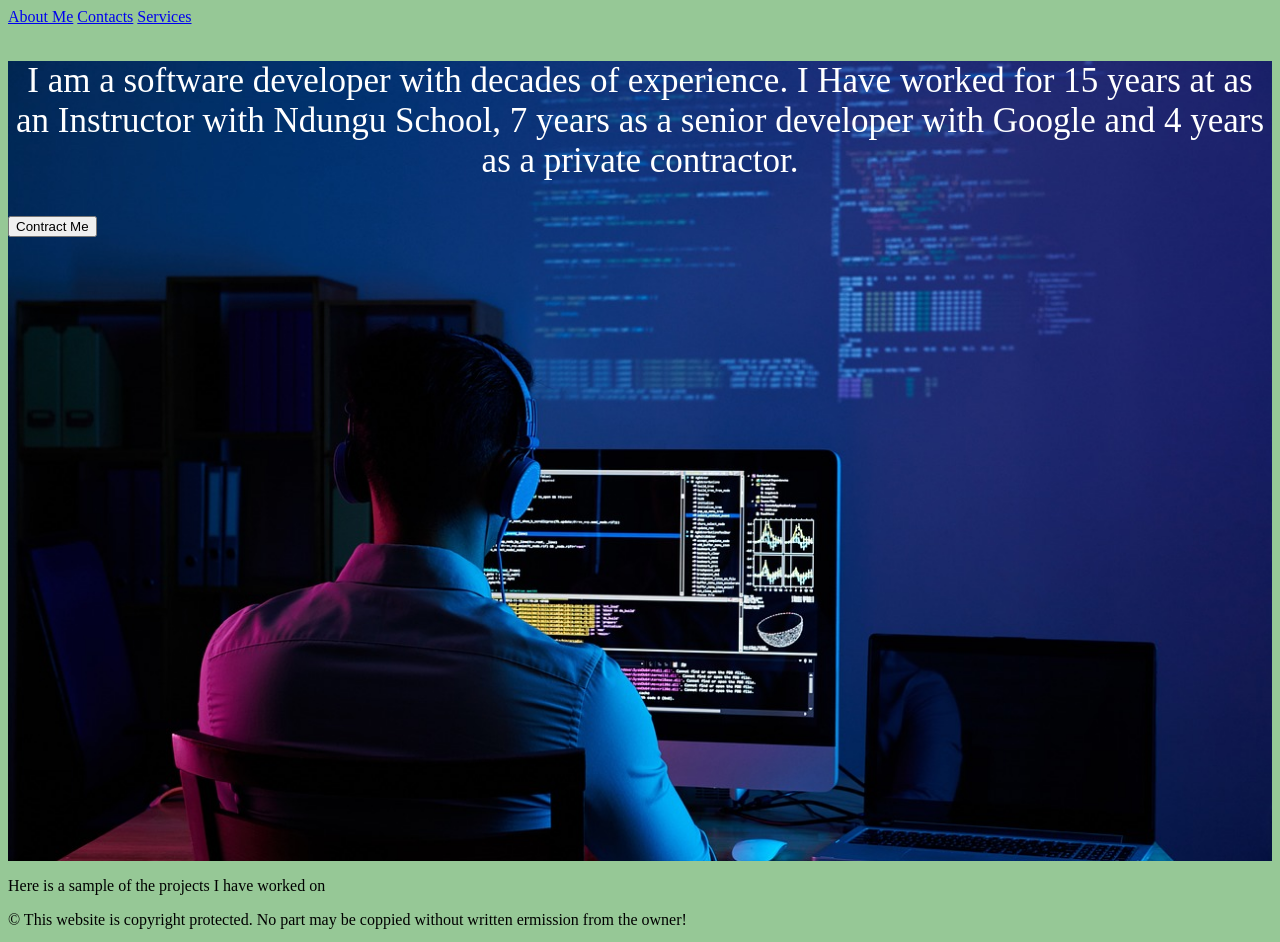
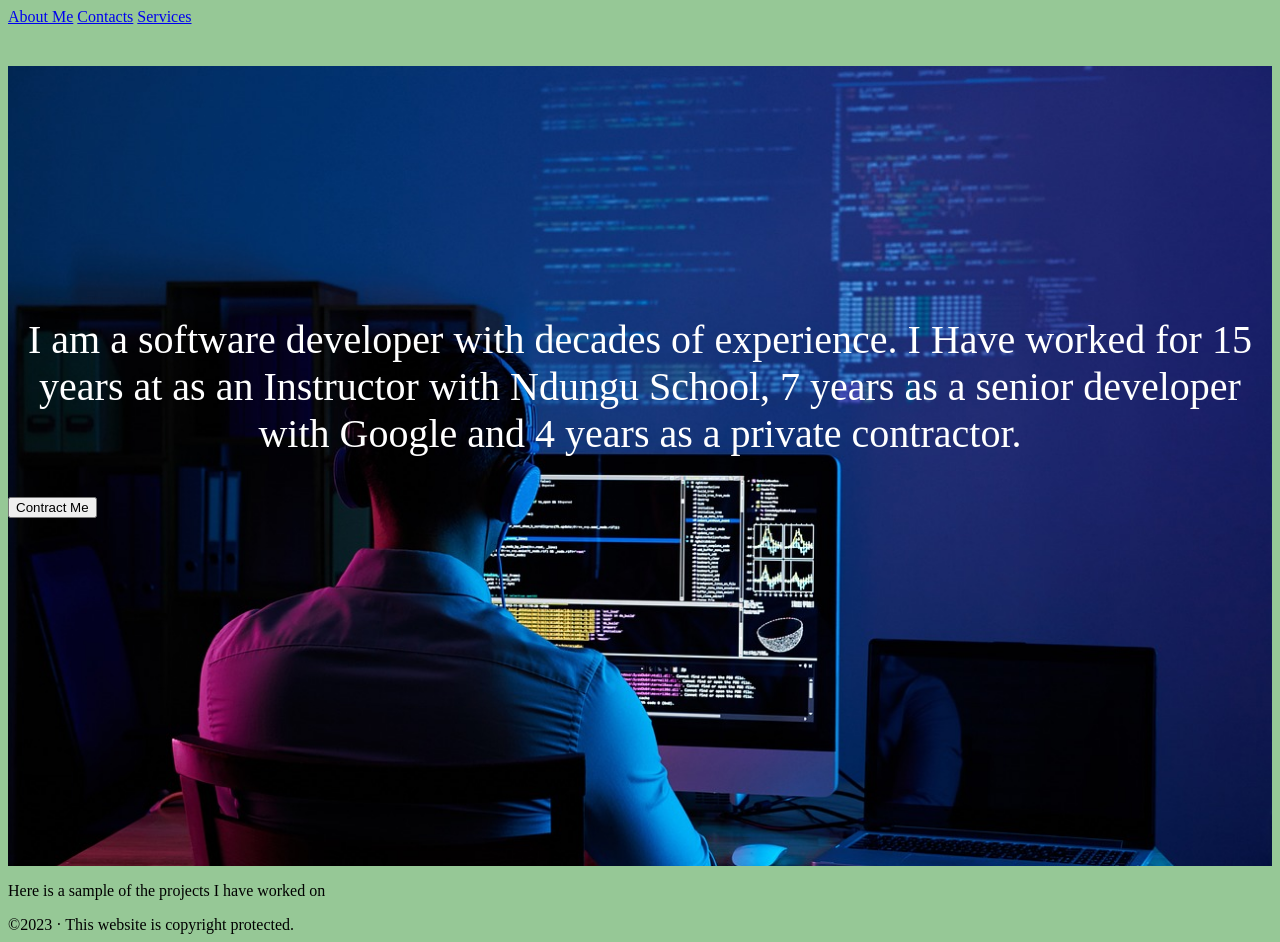
Before and after one commit to jimmindungu3/phase-0-project, a plain HTML site: page index.html in a window 1280 px wide. Drawn offline with Linux system fonts and the light colour scheme.

Commit message:
style hero section text

```diff
--- a/index.html
+++ b/index.html
@@ -18,7 +18,7 @@
       <p>Here is a sample of the projects I have worked on</p>
     </section>
     <footer>
-      &copy; This website is copyright protected. No part may be coppied without written ermission from the owner!
+      &copy;2023 &#183; This website is copyright protected.
     </footer>
   </body>
 </html>
--- a/style.css
+++ b/style.css
@@ -12,11 +12,12 @@ body {
   background-size: cover;
   background-position: center;
   min-height: 800px;
+
 }
 .paragraph-hero {
   color: white;
-  font-size: 35px;
+  font-size: 40px;
   text-align: center;
-
-
+  padding-top: 250px;
+  top: 50%;
 }
```
